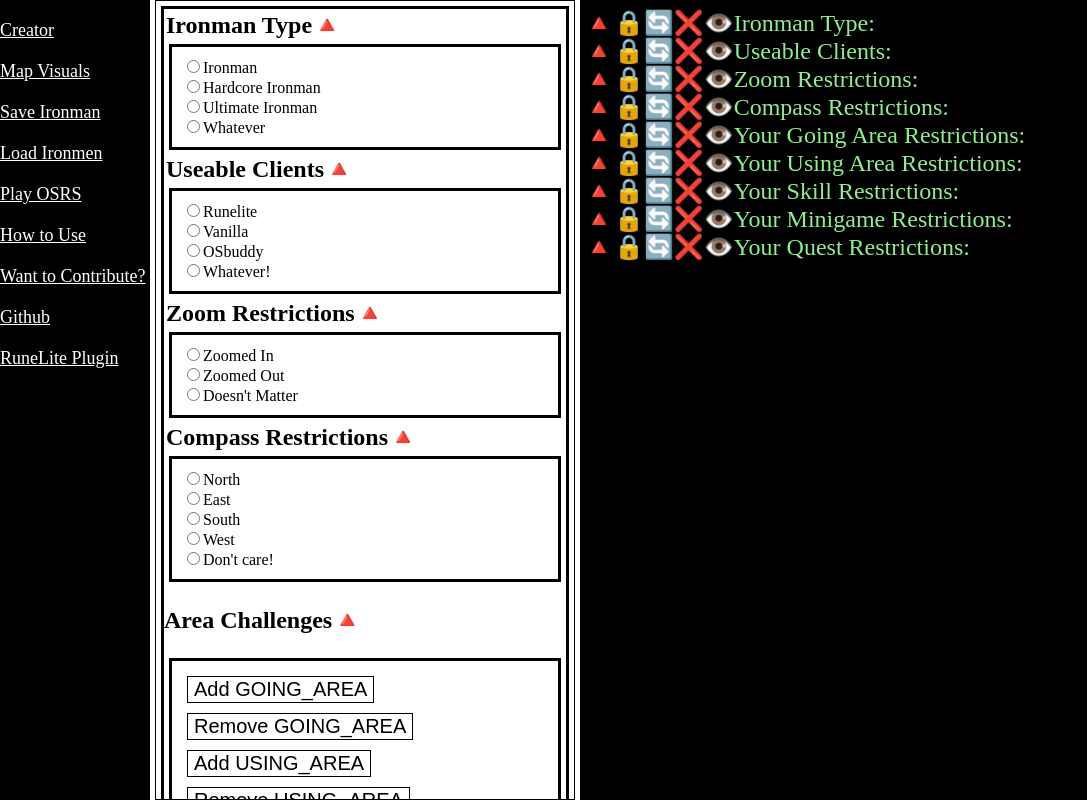
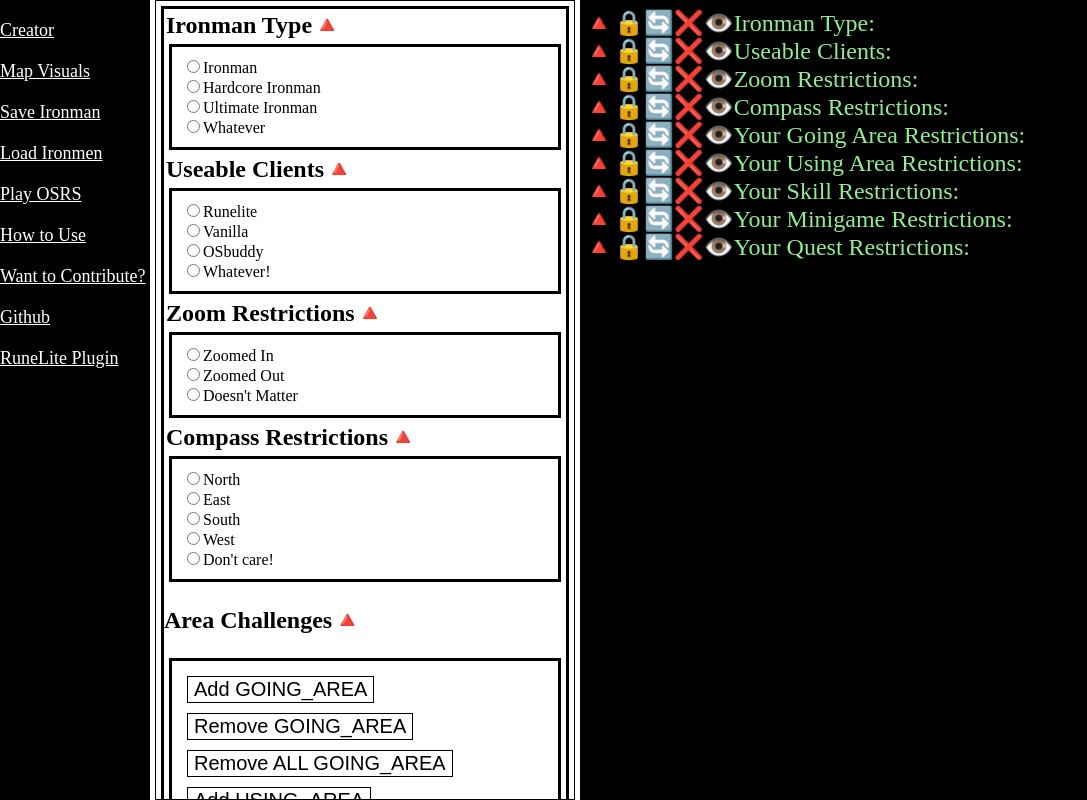
Before and after one commit to Yonkai/ironman-challenge-maker, a Next.js app: page / in a window 1280 px wide. Shown: the whole page, without its empty margins (0-1087 px from the left). Built offline with nearby package versions, Linux system fonts and the light colour scheme.

Commit message:
Add 'Remove ALL' functionallity to RandomSearch form

```diff
--- a/components/form-comps/RandomSearchForm.js
+++ b/components/form-comps/RandomSearchForm.js
@@ -11,6 +11,7 @@ class RandomSearchForm extends Component {
               {/* WARNING: Code is setup to use 1 and -1 values specifically */}
               <button value={1} name={this.props.keys[objKey]} onClick={(event) => this.props.handleRandomSearchChange(event, this.props.challengesKey)}>Add {this.props.keys[objKey]}</button>
               <button value={-1} name={this.props.keys[objKey]} onClick={(event) => this.props.handleRandomSearchChange(event, this.props.challengesKey)} >Remove {this.props.keys[objKey]}</button>
+              <button value={2} name={this.props.keys[objKey]} onClick={(event) => this.props.handleRandomSearchChange(event, this.props.challengesKey)} >Remove ALL {this.props.keys[objKey]}</button>
             </div>))}
           <input type='search' placeholder='Unrefined' />
         </div>
--- a/pages/index.js
+++ b/pages/index.js
@@ -113,6 +113,8 @@ class IronmanChallengeRoot extends Component {
         // do nothing
       } else if ((!prevState[challengeInventory]) && (parsedValue === 1)) {
         return { [challengeInventory]: [challengeSampling] }
+      } else if ((prevState[challengeInventory]) && (parsedValue === 2)) {
+        return { [challengeInventory]: [] }
       } else {
         console.error('Something went wrong with trying to modify the a random/search form!')
       }
```
